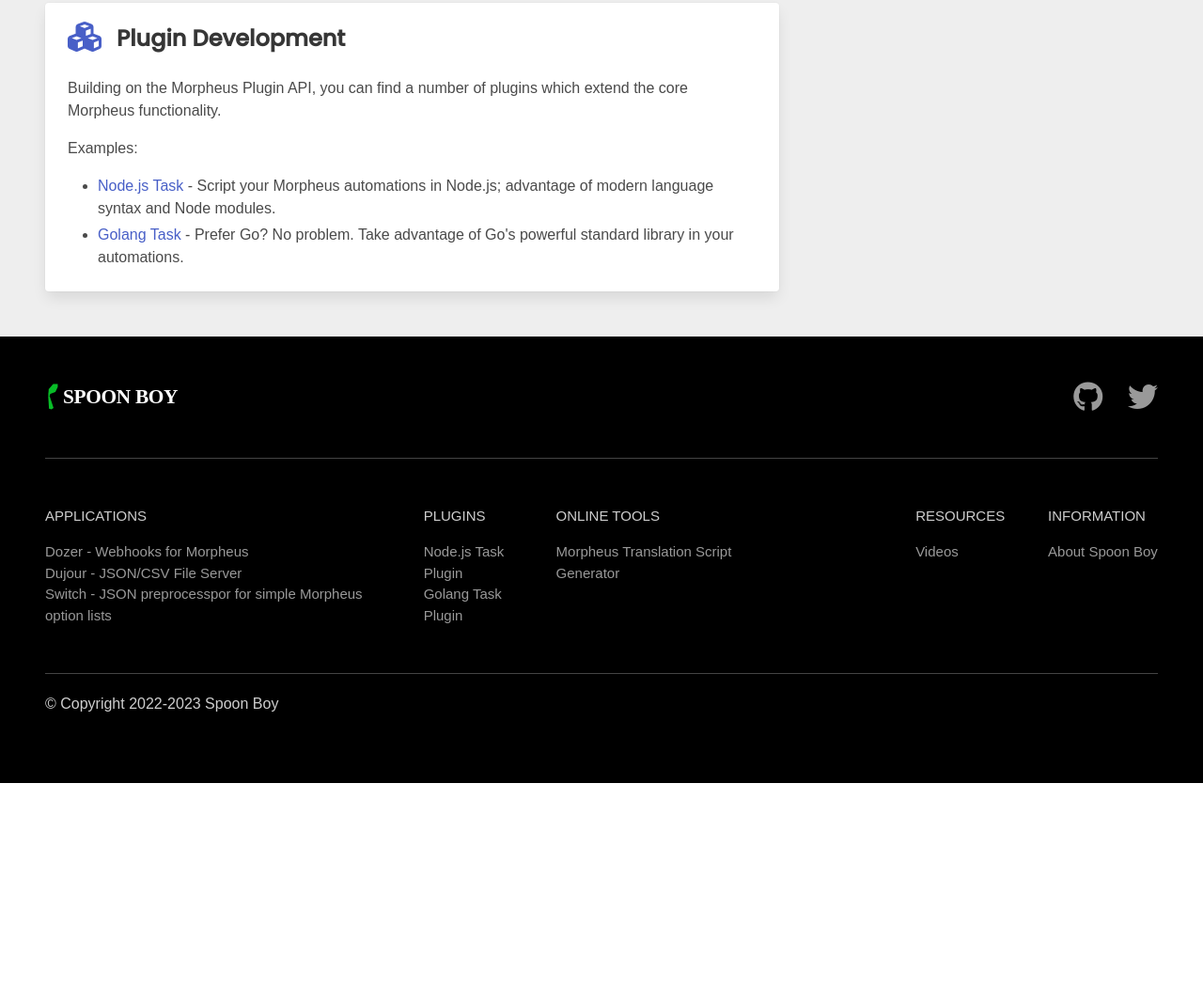
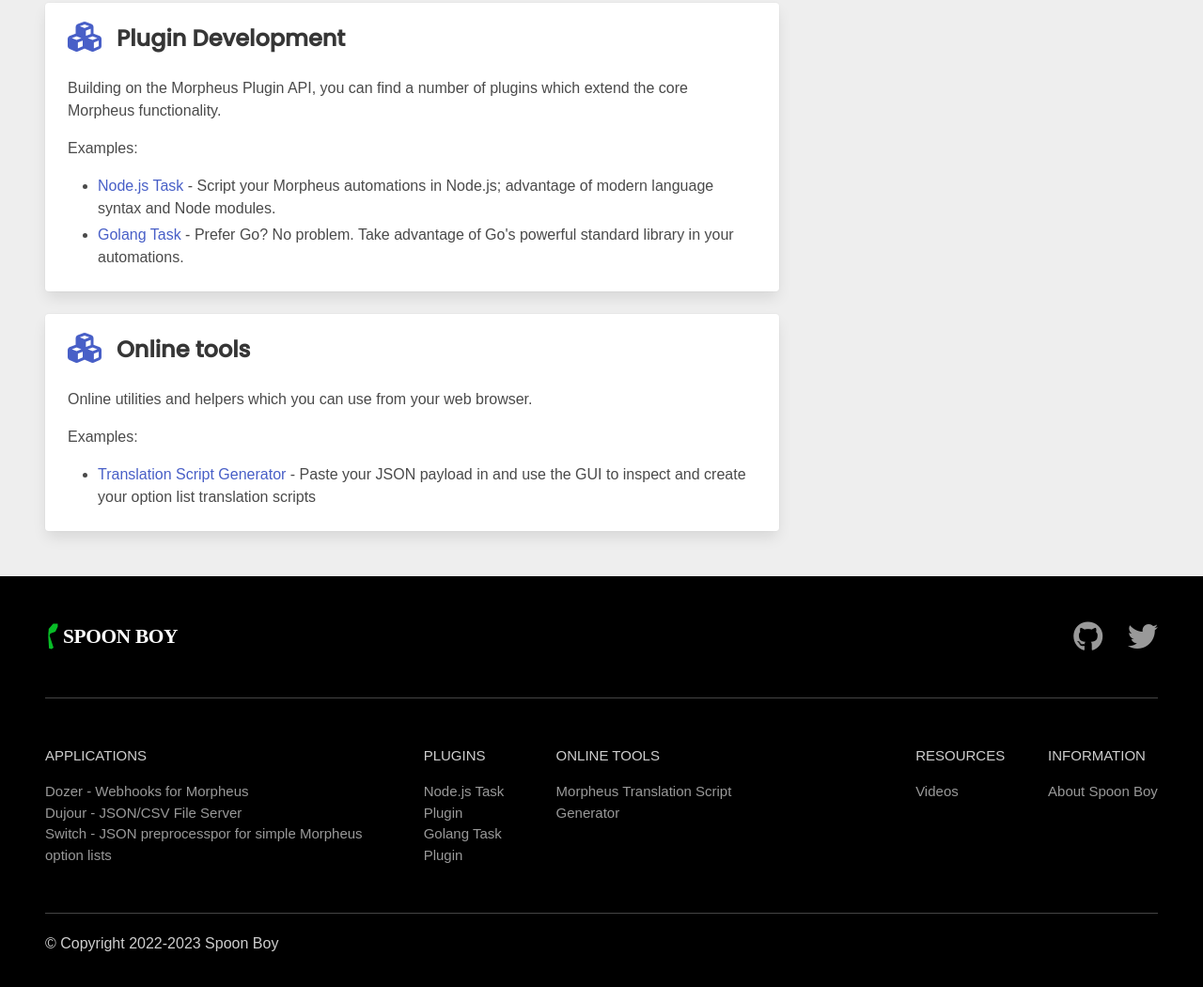
Before and after one commit to spoonboy-io/spoonboy-io.github.io, a plain HTML site: page info/about/index.html in a window 1280 px wide. Shown: the part 981-2031 px from the top of the page at 94% size. Before the commit the page ends 1814 px from the top, so only its background shows below. Drawn offline with Linux system fonts and the light colour scheme; a script that the page names is missing; a web font is replaced by a local one.

Commit message:
misc updates

```diff
--- a/info/about/index.html
+++ b/info/about/index.html
@@ -250,6 +250,29 @@
                             </div>
                         </div>
                     </div>
+                    <br/>
+                    <div class="card">
+                        <div class="card-content">
+                            <div class="media">
+                                <div class="media-left">
+                                    <i class="up-icon color-key-icon fa-solid fa-cubes fa-2x"></i>
+                                </div>
+                                <div class="media-content">
+                                    <h3 class="title is-4">Online tools</h3>
+                                </div>
+                            </div>
+
+                            <div class="content">
+                                <p>
+                                    Online utilities and helpers which you can use from your web browser.
+                                </p>
+                                <p>Examples:</p>
+                                <ul>
+                                    <li><a href="https://spoonboy.io/translation-script-generator">Translation Script Generator</a> - Paste your JSON payload in and use the GUI to inspect and create your option list translation scripts</li>
+                                </ul>
+                            </div>
+                        </div>
+                    </div>
 
                 </div>
             </div>
```
